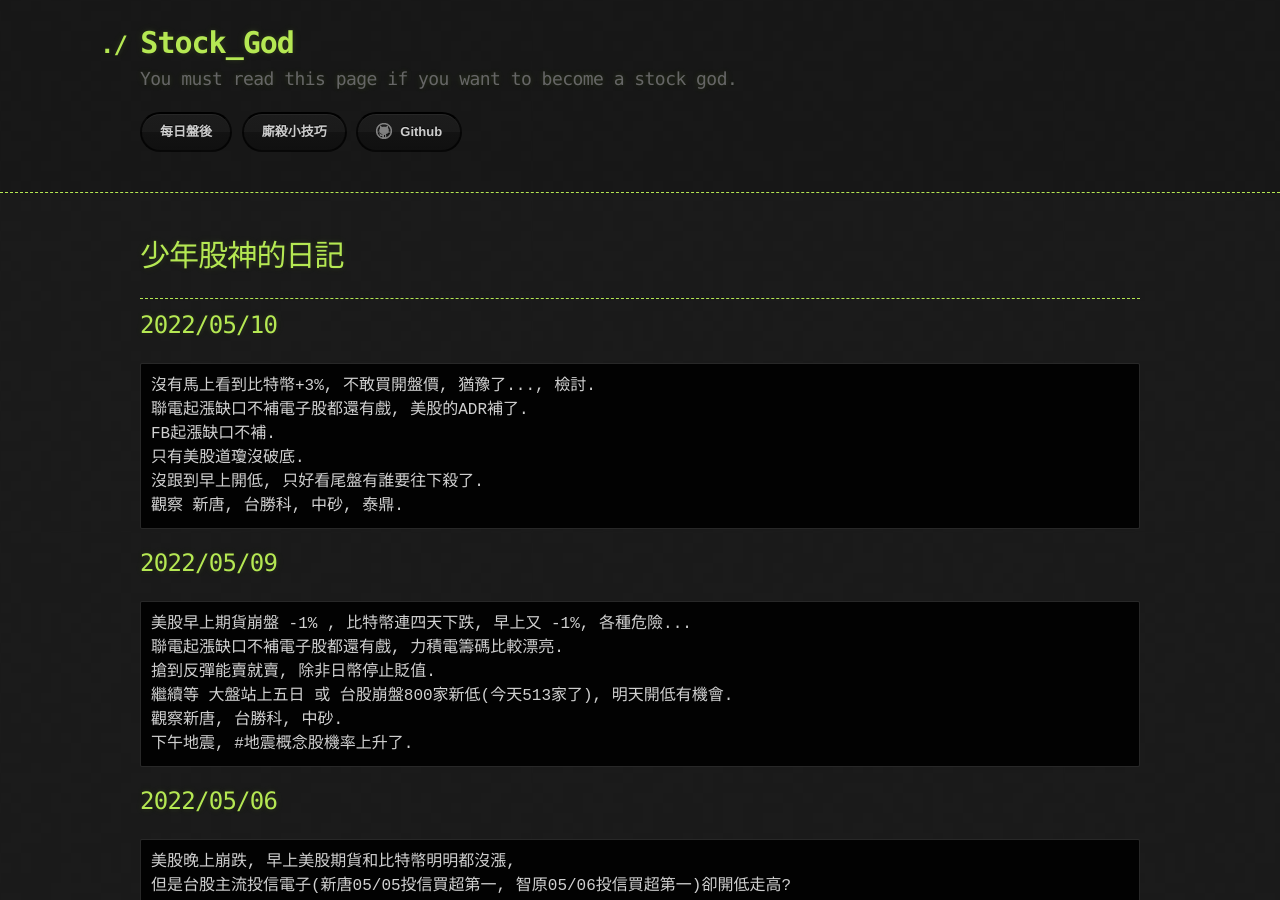
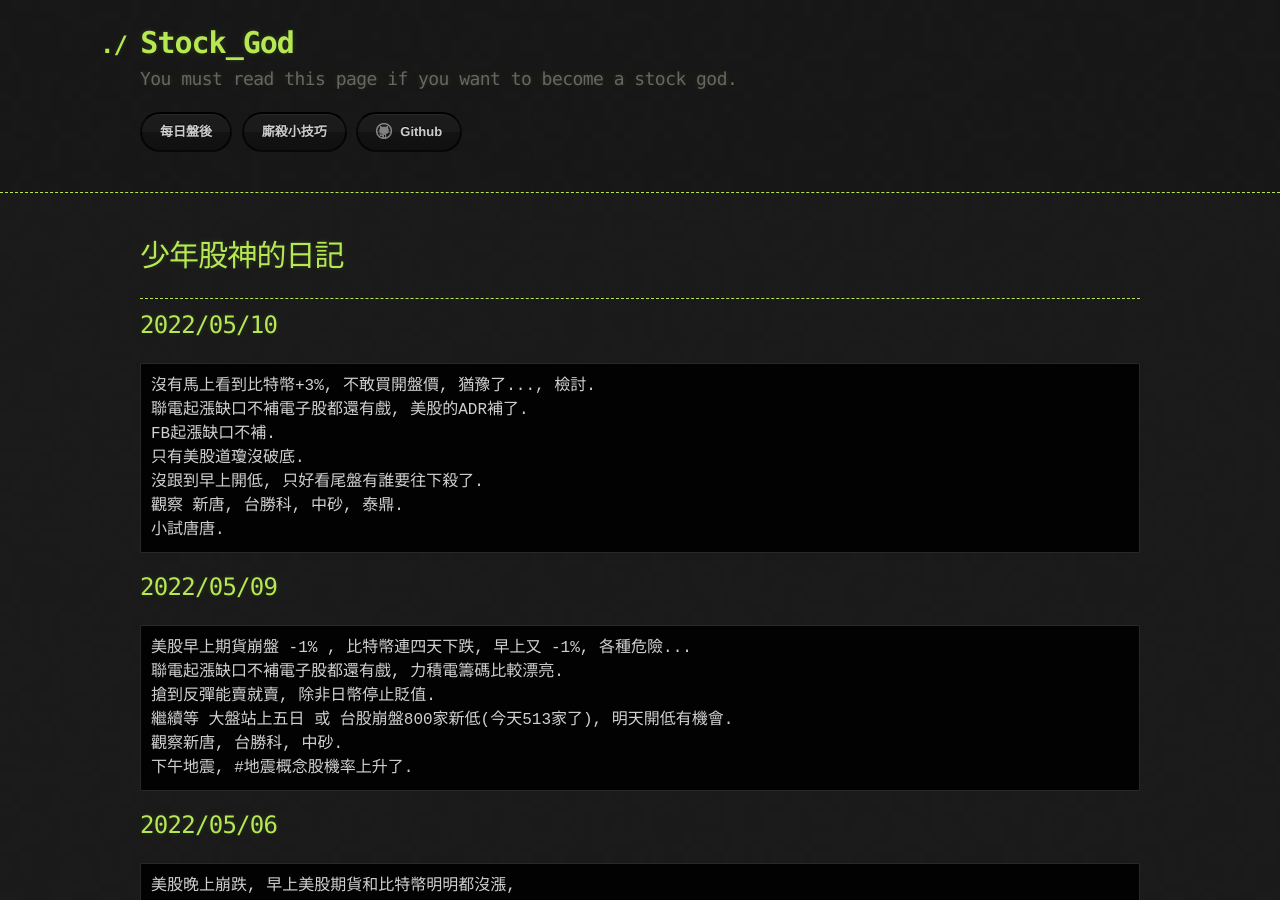
Before and after one commit to lepg5487/Stock_God, a Jekyll site: the page built from index.md, in a window 1280 px wide and 900 px high. Built offline with Jekyll 4.4.1, drawn with Linux system fonts in a browser that asks for light colours; our own code applies the rules of GitHub Pages for plain Markdown files.

Commit message:
Update index.md

````diff
--- a/index.md
+++ b/index.md
@@ -14,6 +14,7 @@ FB起漲缺口不補.
 只有美股道瓊沒破底.
 沒跟到早上開低, 只好看尾盤有誰要往下殺了.
 觀察 新唐, 台勝科, 中砂, 泰鼎.
+小試唐唐.
 ```
 
 ## 2022/05/09
````
